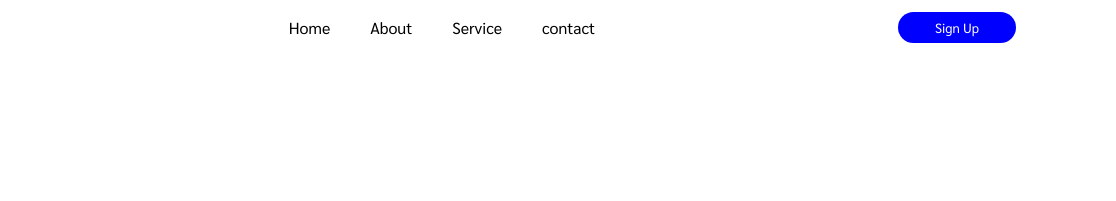
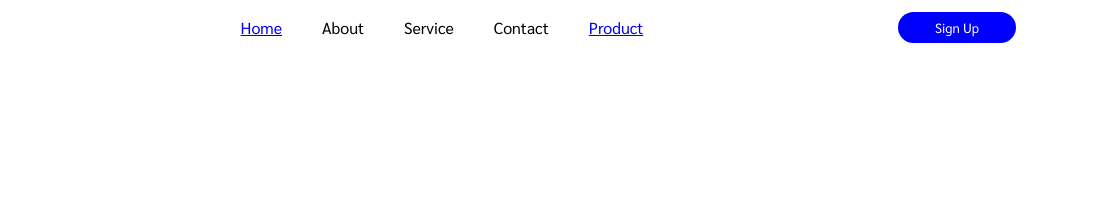
Before and after one commit to goodlifeup/Devcamp_Workshop_Hotel, a plain HTML site: page index.html in a window 1280 px wide. Shown: the top 201 px of the page, 164-1280 px from the left. Drawn offline with Linux system fonts and the light colour scheme.

Commit message:
Merge Devcamp&Devcamp_Work../addlink hotel&product

```diff
--- a/index.html
+++ b/index.html
@@ -12,11 +12,11 @@
             <li>
                 <img src="menubaricon.png" alt="menubaricon">
             </li>
-            <li>Home</li>
+            <li><a href="./index.html">Home</a></li>
             <li>About</li>
-
             <li>Service</li>
-            <li>contact</li>
+            <li>Contact</li>
+            <li><a href="../devcamp/JS-Workshop/product.html">Product</a></li>
             <li><button>Sign Up</button></li>
         </ul>
     </nav>
```
